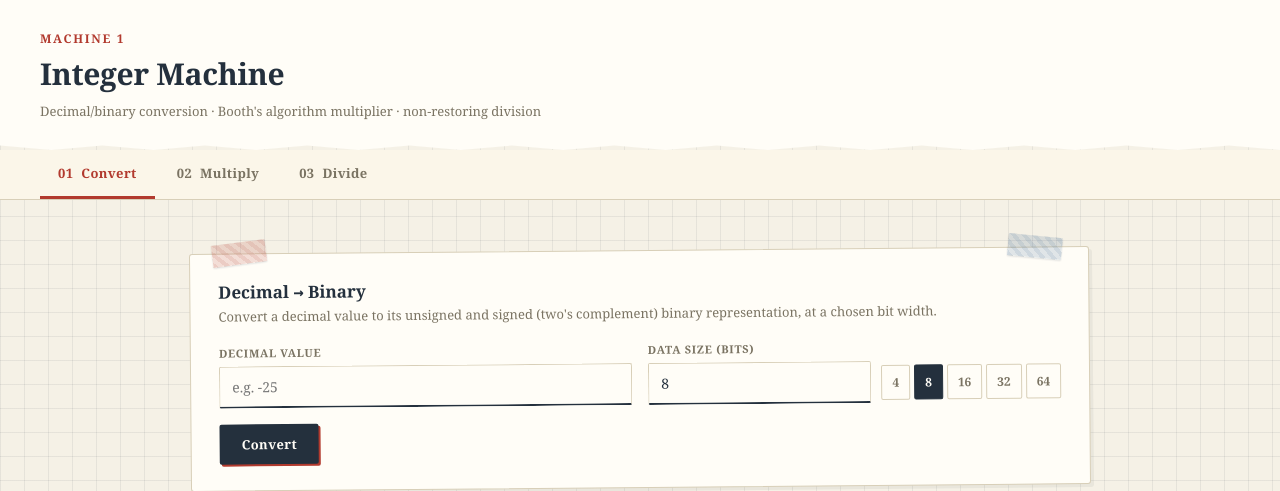
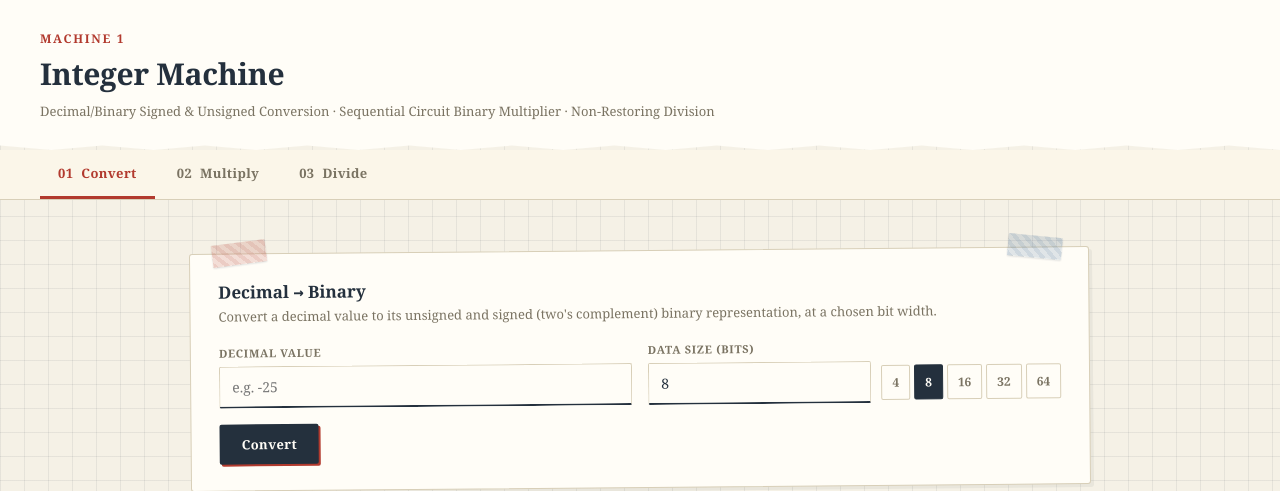
Before and after one commit to ryzdevl/CSARCH2-Project-1-Integer-Machine, a Flask app: page / in a window 1280 px wide. Shown: the top 491 px of the page. Run offline with Flask 3, Linux system fonts and the light colour scheme.

Commit message:
Update index.html

```diff
--- a/webapp/templates/index.html
+++ b/webapp/templates/index.html
@@ -11,7 +11,7 @@
 <header class="site-header">
   <p class="eyebrow">Machine 1</p>
   <h1>Integer Machine</h1>
-  <p class="subtitle">Decimal/binary conversion &middot; Booth's algorithm multiplier &middot; non-restoring division</p>
+  <p class="subtitle">Decimal/Binary Signed & Unsigned Conversion &middot; Sequential Circuit Binary Multiplier &middot; Non-Restoring Division</p>
 </header>
 
 <nav class="tabs">
@@ -72,7 +72,7 @@
 
   <section id="panel-multiply" class="panel-view">
     <div class="card">
-      <h2>Booth's Algorithm &mdash; Sequential Multiplier</h2>
+      <h2>Sequential Circuit Binary Multiplier </h2>
       <p class="desc">Add/subtract on register A based on Q0/Q-1, then arithmetic shift right across A:Q:Q-1.</p>
 
       <div class="toggle-row">
```
